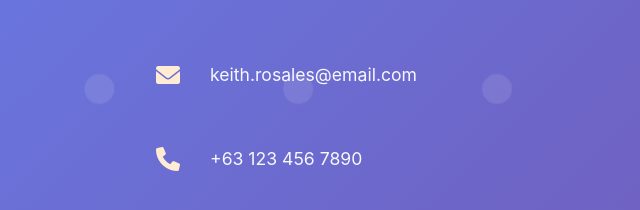
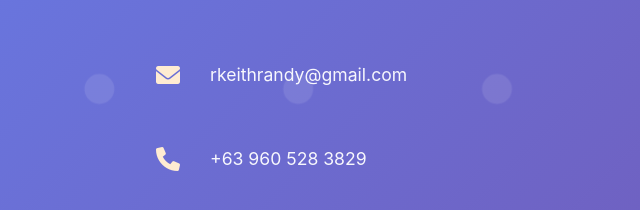
Before and after one commit to keithrandy/KeithWebPortfolio, a plain HTML site: page index.html in a window 1280 px wide. Shown: the part 4227-4437 px from the top of the page, 0-640 px from the left. Drawn offline with Linux system fonts and the light colour scheme.

Commit message:
add gmail and number

```diff
--- a/index.html
+++ b/index.html
@@ -87,6 +87,7 @@
                         </div>
                     </div>
 
+
                     <div class="soft-skills">
                         <h3>Soft Skills</h3>
                         <div class="soft-skills-list">
@@ -166,11 +167,11 @@
                     <div class="contact-details">
                         <div class="contact-item">
                             <i class="fas fa-envelope"></i>
-                            <span>keith.rosales@email.com</span>
+                            <span>rkeithrandy@gmail.com</span>
                         </div>
                         <div class="contact-item">
                             <i class="fas fa-phone"></i>
-                            <span>+63 123 456 7890</span>
+                            <span>+63 960 528 3829</span>
                         </div>
                         <div class="contact-item">
                             <i class="fas fa-map-marker-alt"></i>
```
